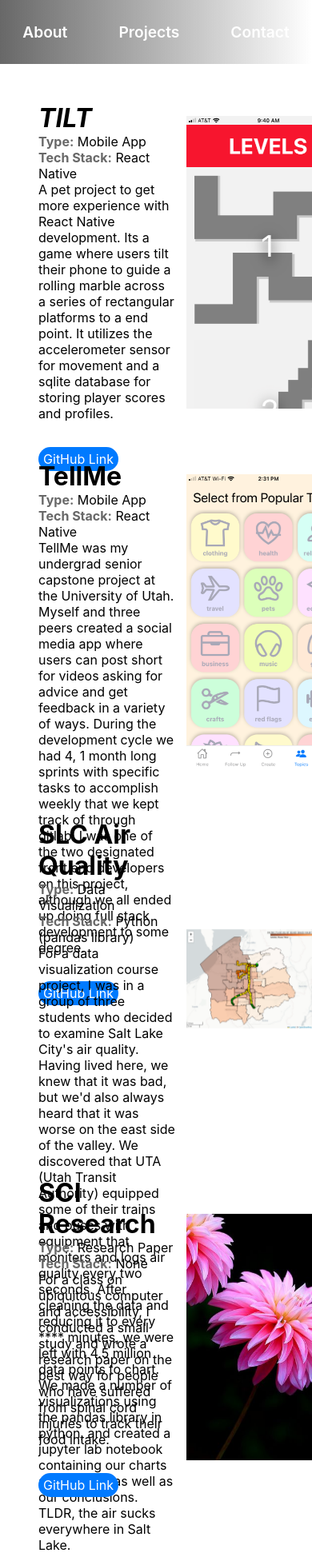
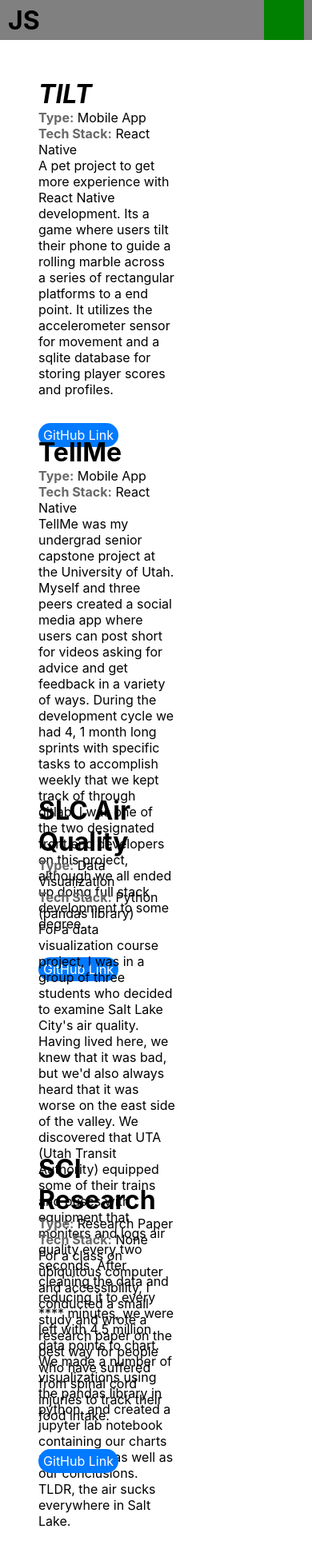
Before and after one commit to johnstevens24/PersonalSite, a React (Create React App) app in the folder personal-site/: page /projects in a window 390 px wide. Shown: the top 1942 px of the page at 80% size. Built offline with nearby package versions, Linux system fonts and the light colour scheme.

Commit message:
Almost done with the mobile nav bar

```diff
--- a/personal-site/src/App.js
+++ b/personal-site/src/App.js
@@ -1,6 +1,7 @@
-import React from 'react'
+import React, {useState} from 'react'
 import { BrowserRouter, Routes, Route, Navigate } from "react-router-dom";
 import Navbar from "./components/navbar/Navbar.js"
+import MobileNavBar from './components/navbar/MobileNavBar.js';
 import "./index.css"
 
 import About from "./components/pages/About/About.js"
@@ -8,10 +9,13 @@ import Projects from "./components/pages/Projects/Projects.js"
 import Personal from "./components/pages/Personal/Personal.js"
 
 function App() {
+
+  const [width, setWidth] = useState(window.innerWidth)
+
   return (
   <>
     <BrowserRouter>
-      <Navbar/>
+      {width > 940 ? <Navbar/> : <MobileNavBar/>}
       <Routes>
         <Route path="/about" element={<About/>}/>
         <Route path="/projects" element={<Projects/>}/>
--- /dev/null
+++ b/personal-site/src/components/navbar/MobileNavBar.js
@@ -0,0 +1,74 @@
+import React, {useRef, useEffect, useState} from 'react'
+import { Link } from "react-router-dom";
+import './MobileNavbarStyles.css'
+
+function MobileNavBar() {
+    const [showList, setShowList] = useState(false)
+    const listRef = useRef(null)
+
+    useEffect(() => {
+        if(listRef != null)
+            if(showList)
+            {
+                listRef.current.classList.add('show')
+                listRef.current.classList.remove('hide')
+            }
+            else
+            {
+                //don't want it to have the hide class at first
+                if(listRef.current.classList.contains('show'))
+                {
+                    listRef.current.classList.remove('show')
+                    listRef.current.classList.add('hide')
+                }
+
+            }
+    }, [showList])
+
+    return (
+        <>
+            {/* {showList ?
+                <div>
+
+                </div>
+            :
+            <div style={{backgroundColor:'white', width:window.innerWidth, height:window.innerHeight, zIndex:4}}>
+                <div className='navbar'>
+                    <div style={{width:'100%', display:'flex'}}>
+
+                    </div>
+                    <ul>
+                        <li><Link to="/about" className='link'>About</Link></li>
+                        <li><Link to="/projects" className='link'>Projects</Link></li>
+                        <li><Link to="/" className='link'>Contact</Link></li>
+                    </ul>
+                </div>
+            </div>
+
+            } */}
+
+
+
+            <div style={{height:'50px', backgroundColor:`grey`, display:'flex', flexDirection:'row', alignItems:'center', paddingLeft:10, paddingRight:10, zIndex:10}}>
+                <h2>JS</h2>
+                <div style={{flex:1}}></div>
+                <div onClick={() => {setShowList(!(showList))}} style={{height:'100%', aspectRatio:1, backgroundColor:'green'}}></div>
+            </div>
+            <div ref={listRef} className="navbarOptions" style={{position:'fixed', overFlow:'hidden', top:0, height:'100%', width:'100%', backgroundColor:'black', zIndex:9}}>
+
+                <div style={{width:'100%', height:'50px', display:'flex', flexDirection:'row', justifyContent:'flex-end', alignItems:'center'}}>
+                    <div onClick={() => {setShowList(!(showList))}} style={{height:'100%', aspectRatio:1, backgroundColor:'green'}}></div>
+                </div>
+
+                <ul>
+                    <li onClick={() => {setShowList(false)}}><Link to="/about" className='link'>About</Link></li>
+                    <li onClick={() => {setShowList(false)}}><Link to="/projects" className='link'>Projects</Link></li>
+                    <li onClick={() => {setShowList(false)}}><Link to="/" className='link'>Contact</Link></li>
+                </ul>
+            </div>
+    </>
+    )
+
+}
+
+export default MobileNavBar
--- /dev/null
+++ b/personal-site/src/components/navbar/MobileNavbarStyles.css
@@ -0,0 +1,77 @@
+@import url('../../index.css');
+
+@keyframes fadeIn {
+    from {
+        opacity: 0;
+    }
+    to {
+        opacity: 1;
+    }
+}
+
+@keyframes slideIn {
+    from {
+        transform: translateY(-120%)
+    }
+    to {
+        transform: translateY(0%)
+    }
+}
+
+@keyframes slideOut {
+    from {
+        transform: translateY(0%)
+    }
+    to {
+        transform: translateY(-120%)
+    }
+}
+
+.navbar {
+    display: flex;
+    flex-direction: column;
+    width: 100%;
+    height: 100%;
+    justify-content: flex-start;
+    align-items: flex-start;
+    /* background-color: var(--primary-dark); */
+    background: linear-gradient(to bottom, var(--primary-dark), rgba(214, 214, 214, .75));
+    animation: fadeIn .5s ease-in forwards;
+}
+
+ul {
+    display: flex;
+    flex-direction: column;
+    justify-content: flex-start;
+    align-items: flex-start;
+}
+
+li {
+    margin: 1rem;
+    font-weight: 700;
+    font-size: xxx-large;
+    color: white;
+    animation: fadeIn 2.4s ease-in forwards;
+}
+
+li:hover {
+    color:black;
+    cursor: pointer;
+}
+
+.link {
+    text-decoration: none;
+    color: inherit;
+}
+
+.navbarOptions {
+    transform: translateY(-110%)
+}
+
+.show {
+    animation: slideIn .4s ease-in forwards;
+}
+
+.hide {
+    animation: slideOut .4s ease-in forwards;
+}
--- a/personal-site/src/components/pages/About/About.js
+++ b/personal-site/src/components/pages/About/About.js
@@ -88,9 +88,6 @@ const About = () => {
             if(percent > 100)
                 setThirdDivPercentVisible(100)
 
-            // videoRef.current.currentTime
-
-
         }
     };
 
@@ -99,12 +96,12 @@ const About = () => {
         //     videoRef.current.currentTime=thirdDivPercentVisible/9
 
         if(thirdDivPercentVisible < 25)
-            {
-                // if(videoRef.current !== null)
-                //     videoRef.current.pause()
-                return 50 + thirdDivPercentVisible*2;
-            }
-        // videoRef.current.play()
+        {
+            if(videoRef.current !== null)
+                videoRef.current.pause()
+            return 50 + thirdDivPercentVisible*2;
+        }
+        videoRef.current.play()
         return 100;
     }
 
@@ -173,11 +170,26 @@ const About = () => {
                 </div>
 
                 {/* Hobbies Banner div */}
-                <div ref={secondDivRef} style={{height:`auto`, width:'auto', display:'flex', flexDirection:'row'}}>
+                <div ref={secondDivRef} style={{height:`auto`, width:'auto', display:'flex', flexDirection:'row', marginBottom:50}}>
                     <div style={{paddingLeft:'1rem', opacity:`${secondDivPercentVisible/100}`, flex:1, background:'linear-gradient(to right, rgba(1, 214, 214, 1), rgba(214, 214, 214, 0))'}}>
                         <p className="hobbies"style={{fontSize:70}}><b style={{color:'white'}}>HOBBIES</b></p>
                     </div>
                 </div>
+
+                {/* Motorcycle Video div */}
+                <div ref={thirdDivRef} className="mobileMotorcycleDiv">
+                    {/* spacer div */}
+                    <div style={{width:'5px', height:`${thirdDivPercentVisible+2}%`}}/>
+
+                    <div style={{width:`${getVideoWidth()}%`, height:200, backgroundColor:'red', display:'flex', flexDirection:'column', justifyContent:'flex-start', alignItems:'center'}}>
+                        {/* {thirdDivPercentVisible > 40 ? <h2 style={{color:'white'}}>MOTORCYCLING</h2> : <></>} */}
+                        <video ref={videoRef} muted={true} loop={true} controls={false} style={{height:'100%'}}>
+                            <source src={require('../../../assets/videos/motorcycle.mp4')} type="video/mp4"/>
+                        </video>
+                    </div>
+                </div>
+
+
 
                 <div style={{height:10000}}></div>
             </div>
--- a/personal-site/src/components/pages/About/AboutStyles.css
+++ b/personal-site/src/components/pages/About/AboutStyles.css
@@ -108,7 +108,7 @@ img:hover {
 }
 
 
-
+/* Mobile stuff from here down */
 
 .mobileContainer{
     display: flex;
@@ -130,3 +130,13 @@ img:hover {
     margin-bottom: .5rem;
     color: var(--primary-dark)
 }
+
+.mobileMotorcycleDiv {
+    height: 1000px;
+    width: 100%;
+    background-color: aquamarine;
+    display: flex;
+    flex-direction: column;
+    justify-content: flex-start;
+    align-items: center;
+}
```
